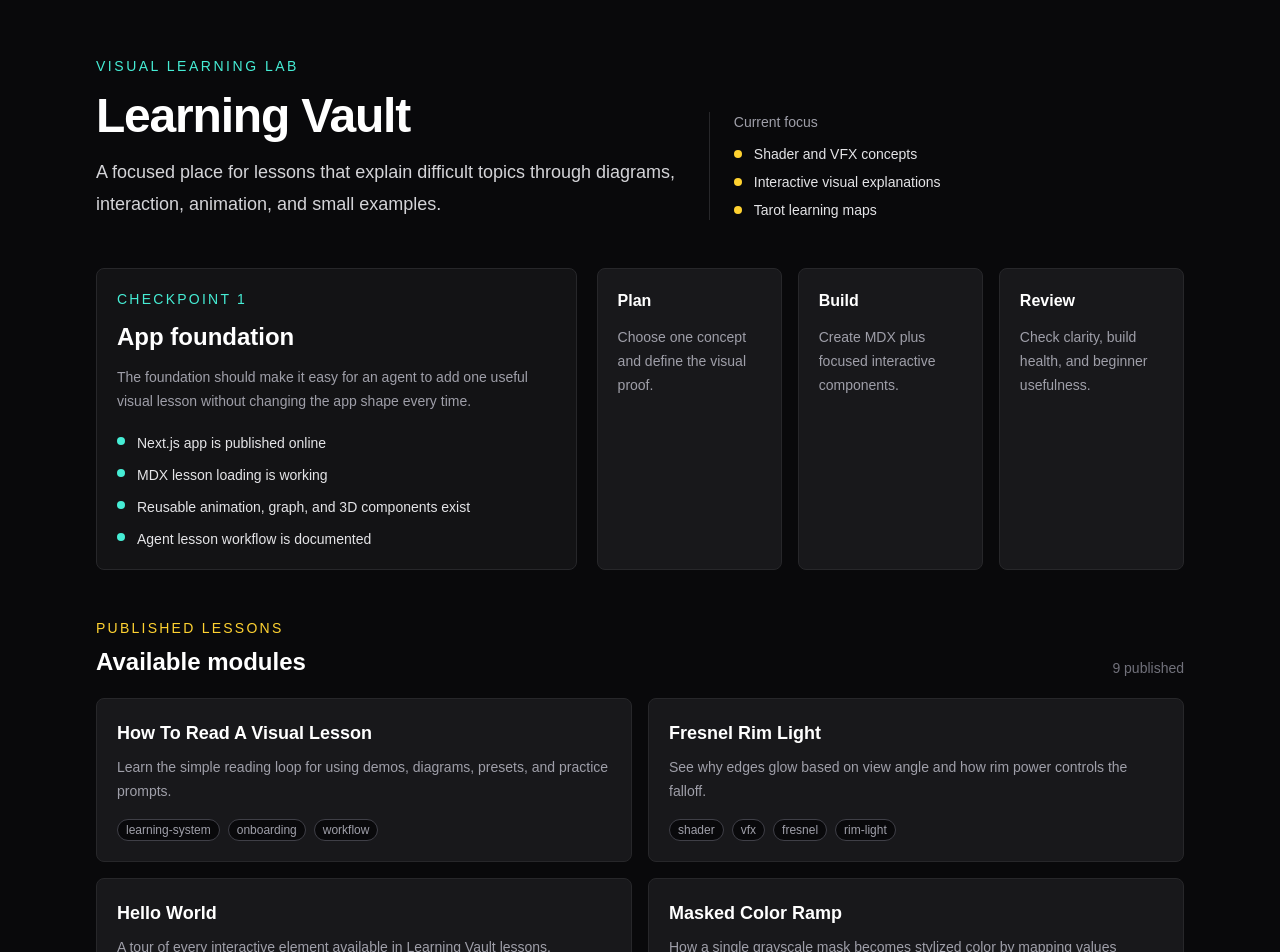
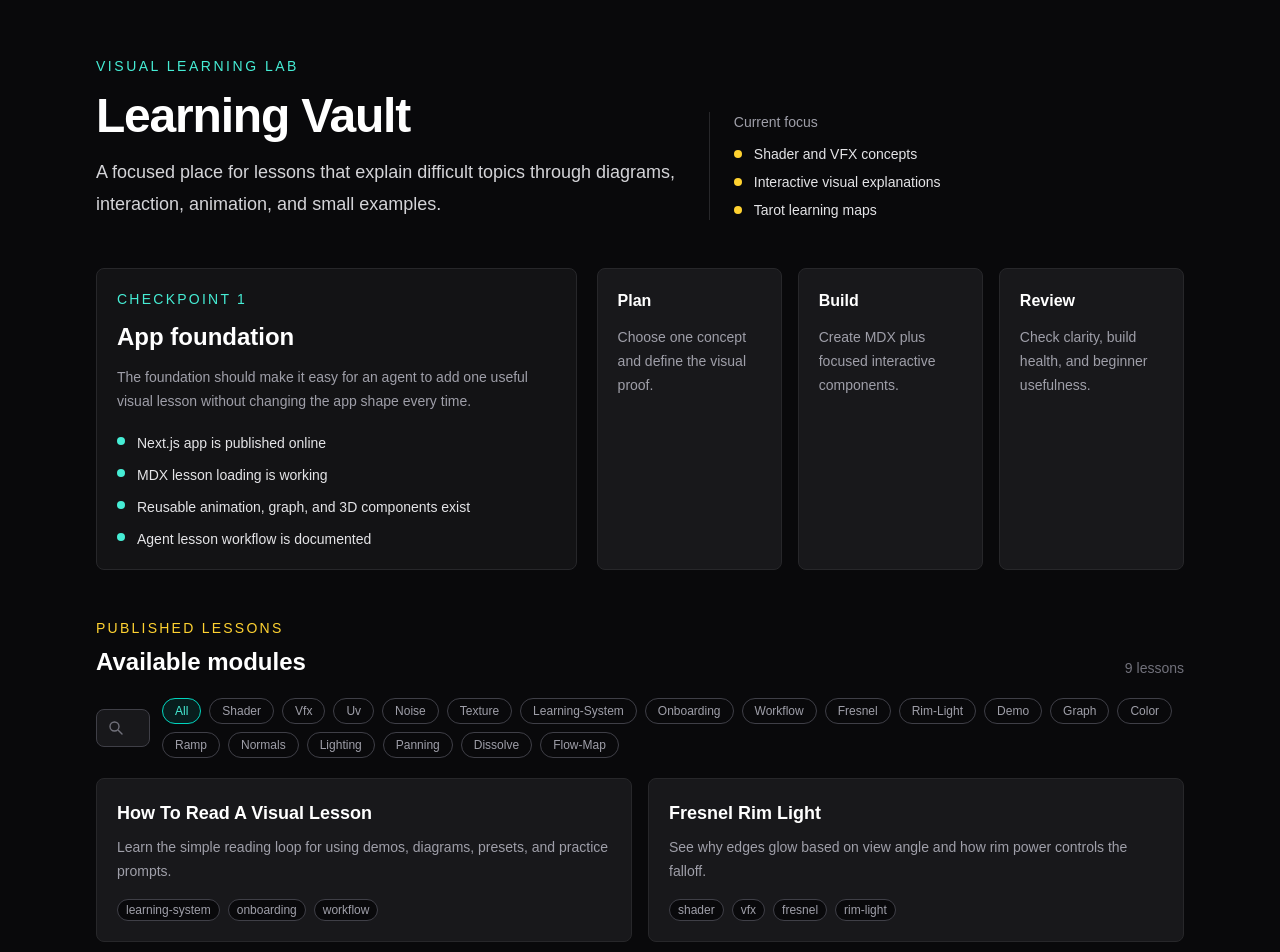
Before and after one commit to bobwisut/learning-vault, a Next.js app: page / in a window 1280 px wide. Shown: the top 952 px of the page. Built offline with nearby package versions, Linux system fonts and the light colour scheme.

Commit message:
feat: add tag filter + text search to lesson homepage

```diff
--- a/src/app/page.tsx
+++ b/src/app/page.tsx
@@ -1,5 +1,5 @@
-import Link from 'next/link'
 import { getAllLessons } from '@/lib/lessons'
+import LessonSearch from '@/components/lesson/LessonSearch'
 
 const focusAreas = [
   'Shader and VFX concepts',
@@ -91,38 +91,10 @@ export default function Home() {
               </p>
               <h2 className="mt-2 text-2xl font-semibold text-white">Available modules</h2>
             </div>
-            <p className="text-sm text-zinc-500">{lessons.length} published</p>
+            <p className="text-sm text-zinc-500">{lessons.length} lessons</p>
           </div>
 
-          {lessons.length === 0 ? (
-            <p className="rounded-lg border border-zinc-800 bg-zinc-900 p-5 text-zinc-500">
-              No published lessons yet.
-            </p>
-          ) : (
-            <ul className="grid gap-4 md:grid-cols-2">
-              {lessons.map((lesson) => (
-                <li key={lesson.slug}>
-                  <Link
-                    href={`/lessons/${lesson.slug}`}
-                    className="block h-full rounded-lg border border-zinc-800 bg-zinc-900 p-5 transition-colors hover:border-teal-500/70 hover:bg-zinc-900/80"
-                  >
-                    <h3 className="text-lg font-semibold text-white">{lesson.title}</h3>
-                    <p className="mt-2 text-sm leading-6 text-zinc-400">{lesson.description}</p>
-                    <div className="mt-4 flex flex-wrap gap-2">
-                      {lesson.tags.map((tag) => (
-                        <span
-                          key={tag}
-                          className="rounded-full border border-zinc-700 bg-zinc-950 px-2 py-0.5 text-xs text-zinc-400"
-                        >
-                          {tag}
-                        </span>
-                      ))}
-                    </div>
-                  </Link>
-                </li>
-              ))}
-            </ul>
-          )}
+          <LessonSearch lessons={lessons} />
         </section>
       </div>
     </main>
--- /dev/null
+++ b/src/components/lesson/LessonSearch.tsx
@@ -0,0 +1,130 @@
+'use client'
+
+import { useState, useMemo } from 'react'
+import Link from 'next/link'
+import type { LessonMeta } from '@/lib/types'
+
+export default function LessonSearch({ lessons }: { lessons: LessonMeta[] }) {
+  const [query, setQuery] = useState('')
+  const [activeTag, setActiveTag] = useState<string | null>(null)
+
+  const allTags = useMemo(() => {
+    const counts: Record<string, number> = {}
+    for (const lesson of lessons) {
+      for (const tag of lesson.tags) {
+        counts[tag] = (counts[tag] ?? 0) + 1
+      }
+    }
+    return Object.entries(counts)
+      .sort((a, b) => b[1] - a[1])
+      .map(([tag]) => tag)
+  }, [lessons])
+
+  const filtered = useMemo(() => {
+    const q = query.trim().toLowerCase()
+    return lessons.filter((lesson) => {
+      const matchesTag = activeTag === null || lesson.tags.includes(activeTag)
+      const matchesQuery =
+        q === '' ||
+        lesson.title.toLowerCase().includes(q) ||
+        lesson.description.toLowerCase().includes(q) ||
+        lesson.tags.some((t) => t.includes(q))
+      return matchesTag && matchesQuery
+    })
+  }, [lessons, query, activeTag])
+
+  return (
+    <div className="flex flex-col gap-5">
+      <div className="flex flex-col gap-3 sm:flex-row sm:items-center">
+        <div className="relative flex-1">
+          <svg
+            className="pointer-events-none absolute left-3 top-1/2 -translate-y-1/2 text-zinc-500"
+            width="16"
+            height="16"
+            viewBox="0 0 16 16"
+            fill="none"
+          >
+            <circle cx="6.5" cy="6.5" r="4.5" stroke="currentColor" strokeWidth="1.4" />
+            <path d="M10.5 10.5L14 14" stroke="currentColor" strokeWidth="1.4" strokeLinecap="round" />
+          </svg>
+          <input
+            type="search"
+            placeholder="Search lessons…"
+            value={query}
+            onChange={(e) => setQuery(e.target.value)}
+            className="w-full rounded-lg border border-zinc-700 bg-zinc-900 py-2 pl-9 pr-4 text-sm text-zinc-100 placeholder-zinc-500 outline-none focus:border-teal-500 focus:ring-1 focus:ring-teal-500"
+          />
+        </div>
+
+        <div className="flex flex-wrap gap-2">
+          <button
+            type="button"
+            onClick={() => setActiveTag(null)}
+            className={[
+              'rounded-full border px-3 py-1 text-xs transition-colors',
+              activeTag === null
+                ? 'border-teal-400 bg-teal-400/10 text-teal-300'
+                : 'border-zinc-700 text-zinc-400 hover:border-zinc-500',
+            ].join(' ')}
+          >
+            All
+          </button>
+          {allTags.map((tag) => (
+            <button
+              key={tag}
+              type="button"
+              onClick={() => setActiveTag(activeTag === tag ? null : tag)}
+              className={[
+                'rounded-full border px-3 py-1 text-xs capitalize transition-colors',
+                activeTag === tag
+                  ? 'border-teal-400 bg-teal-400/10 text-teal-300'
+                  : 'border-zinc-700 text-zinc-400 hover:border-zinc-500',
+              ].join(' ')}
+            >
+              {tag}
+            </button>
+          ))}
+        </div>
+      </div>
+
+      {filtered.length === 0 ? (
+        <p className="rounded-lg border border-zinc-800 bg-zinc-900 p-5 text-sm text-zinc-500">
+          No lessons match your search.
+        </p>
+      ) : (
+        <ul className="grid gap-4 md:grid-cols-2">
+          {filtered.map((lesson) => (
+            <li key={lesson.slug}>
+              <Link
+                href={`/lessons/${lesson.slug}`}
+                className="block h-full rounded-lg border border-zinc-800 bg-zinc-900 p-5 transition-colors hover:border-teal-500/70 hover:bg-zinc-900/80"
+              >
+                <h3 className="text-lg font-semibold text-white">{lesson.title}</h3>
+                <p className="mt-2 text-sm leading-6 text-zinc-400">{lesson.description}</p>
+                <div className="mt-4 flex flex-wrap gap-2">
+                  {lesson.tags.map((tag) => (
+                    <span
+                      key={tag}
+                      className={[
+                        'rounded-full border px-2 py-0.5 text-xs',
+                        tag === activeTag
+                          ? 'border-teal-600 bg-teal-950 text-teal-300'
+                          : 'border-zinc-700 bg-zinc-950 text-zinc-400',
+                      ].join(' ')}
+                    >
+                      {tag}
+                    </span>
+                  ))}
+                </div>
+              </Link>
+            </li>
+          ))}
+        </ul>
+      )}
+
+      <p className="text-right text-xs text-zinc-600">
+        {filtered.length} of {lessons.length} lessons
+      </p>
+    </div>
+  )
+}
```
